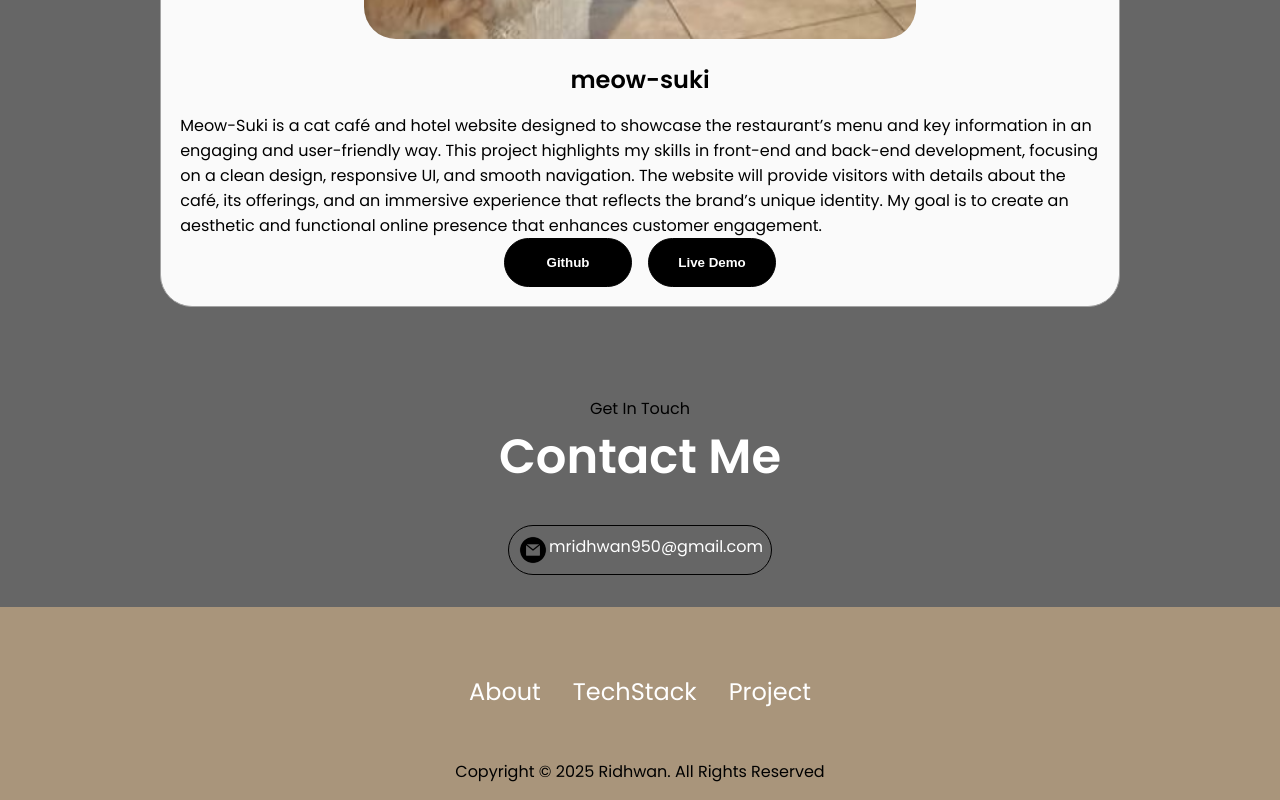
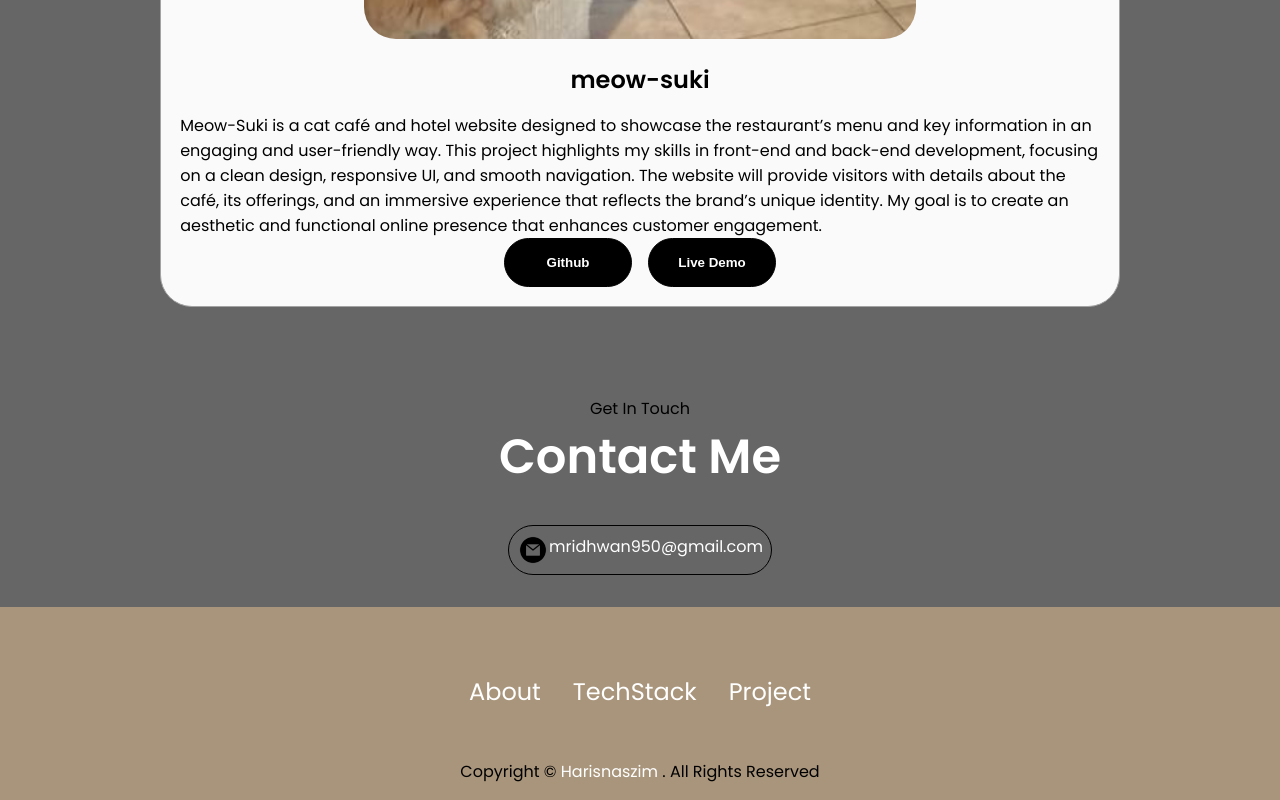
Before and after one commit to RidhwanHazian/web-portfolio-Ridhwan, a plain HTML site: page index.html in a window 1280 px wide. Shown: the part 4657-5457 px from the top of the page. Drawn offline with Linux system fonts and the light colour scheme.

Commit message:
update copyright reserved

```diff
--- a/index.html
+++ b/index.html
@@ -330,7 +330,14 @@
                     </ul>
                 </div>
             </nav>
-            <p>Copyright &#169; 2025 Ridhwan. All Rights Reserved</p>
+                        <p>
+        Copyright &#169;
+        <a href="https://harisnaszim-web-portfolio.netlify.app" target="_blank" rel="noopener noreferrer">
+        Harisnaszim
+        </a>
+        . All Rights Reserved
+    </p>
+
         </footer>
         <script src="scrip.js"></script>
     </body>
--- a/style.css
+++ b/style.css
@@ -341,6 +341,7 @@ section{
     pointer-events: none; /* Makes the image non-clickable */
     transition: transform 0.3s ease-in-out;
 }
+
 .tools-container img {
     pointer-events: auto; /* Re-enable hover effects */
 }
```
